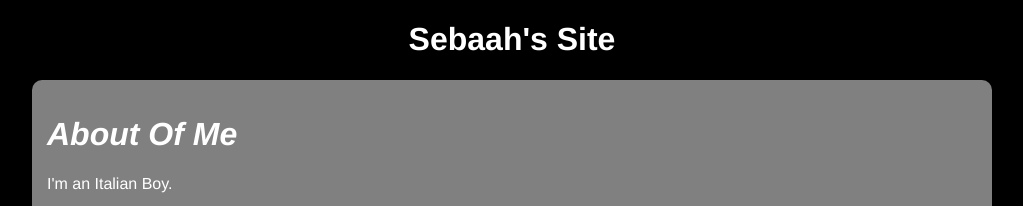
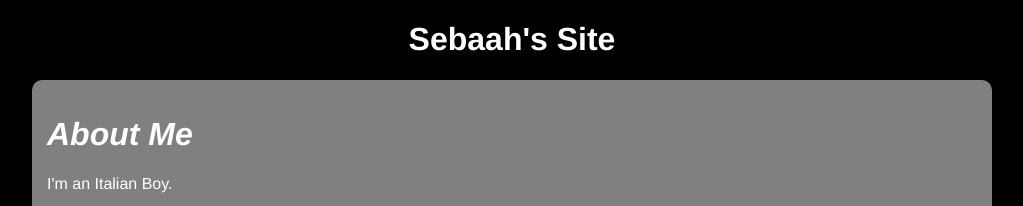
Before and after one commit to SebaInExecutable/sebaahsite, a plain HTML site: page index.html in a window 1280 px wide. Shown: the top 206 px of the page, without its empty margins (128-1151 px from the left). Drawn offline with Linux system fonts and the light colour scheme.

Commit message:
Update index.html

```diff
--- a/index.html
+++ b/index.html
@@ -12,7 +12,7 @@
 
   <body>
     <div class="withoutangles">
-      <h1><i>About Of Me</i></h1>
+      <h1><i>About Me</i></h1>
       <p>I'm an Italian Boy.</p>
       <p>I started programming at 10 years old with a little bit of Python.</p>
       <p>My favourite language is JavaScript.</p>
```
